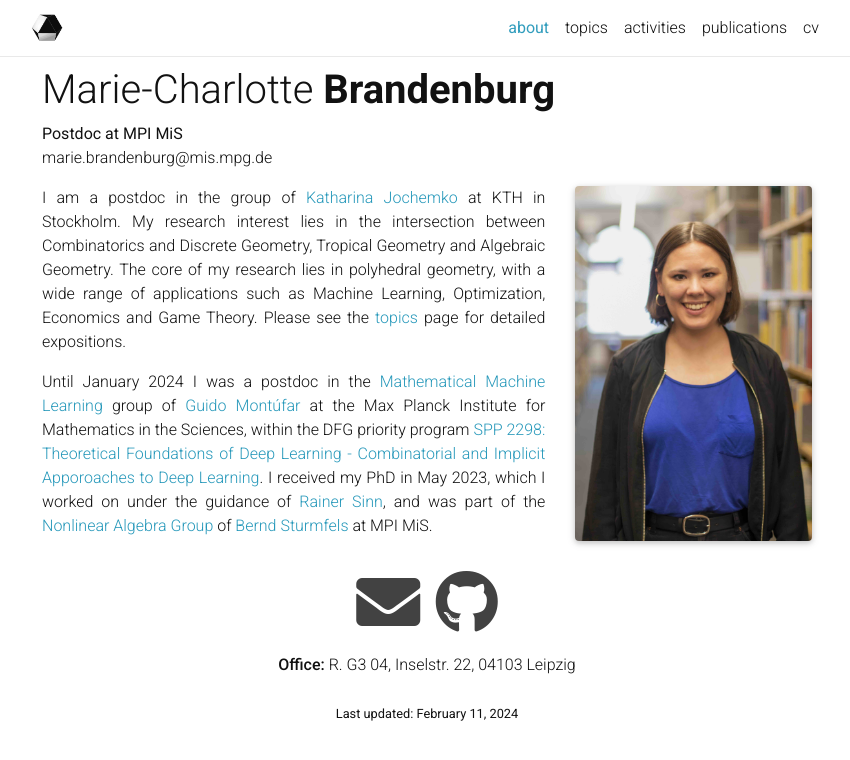
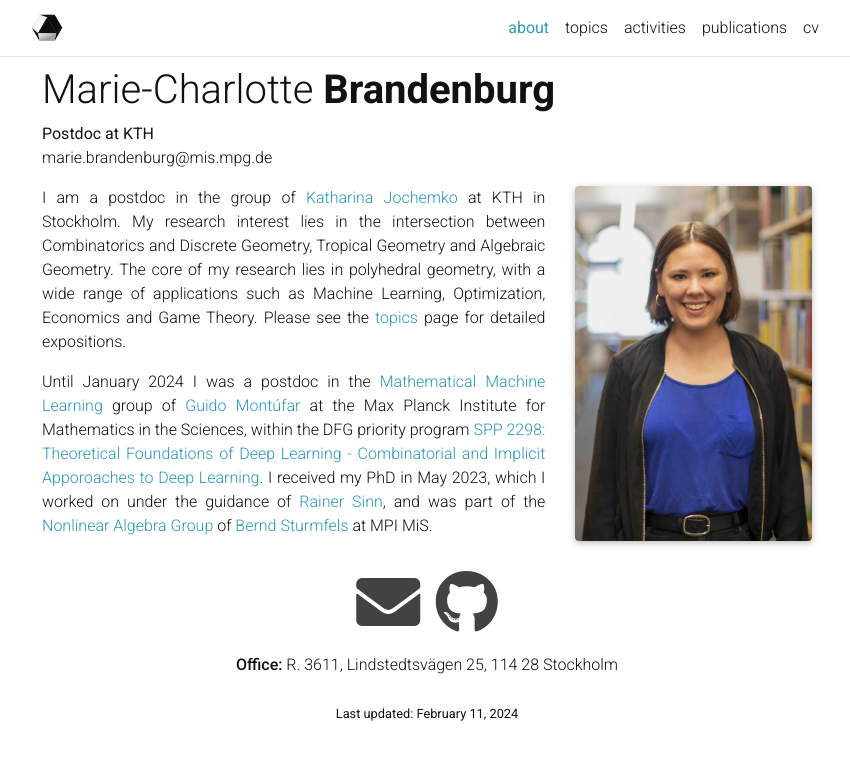
Before and after one commit to mariebrandenburg/mariebrandenburg.github.io, a Jekyll site: the page built from _pages/about.md, in a window 1280 px wide. Shown: the top 760 px of the page, without its empty margins (213-1063 px from the left). Built offline with Jekyll 4.4.1, drawn with Linux system fonts in a browser that asks for light colours; nearby versions of some CDN libraries; a style sheet for code colours, icons or effects is not loaded.

Commit message:
office number

```diff
--- a/_pages/about.md
+++ b/_pages/about.md
@@ -3,12 +3,12 @@ order: 0
 layout: about
 title: about
 permalink: /
-description:  <b> Postdoc at MPI MiS </b> <br> marie.brandenburg@mis.mpg.de
+description:  <b> Postdoc at KTH </b> <br> marie.brandenburg@mis.mpg.de
 
 profile:
   align: right
   image: prof_pic.jpg
-  address: <strong>Office:</strong> R. G3 04, Inselstr. 22, 04103 Leipzig
+  address: <strong>Office:</strong> R. 3611, Lindstedtsvägen 25, 114 28 Stockholm
 
 events: false
 news: false
--- a/_sass/_layout.scss
+++ b/_sass/_layout.scss
@@ -188,6 +188,9 @@ h1 {
   .grid-item {
     width: 250px;
     margin-bottom: 10px;
+    h2 {
+      font-size: 16px;
+    }
     a {
       color: black;
       text-align: left;
```
